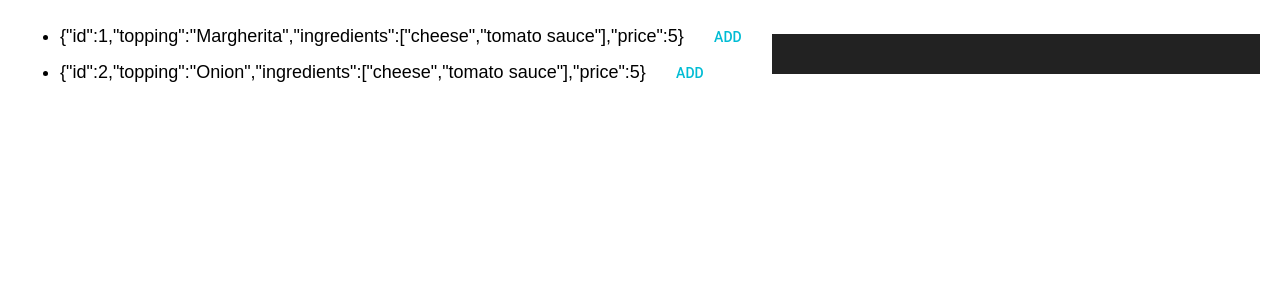
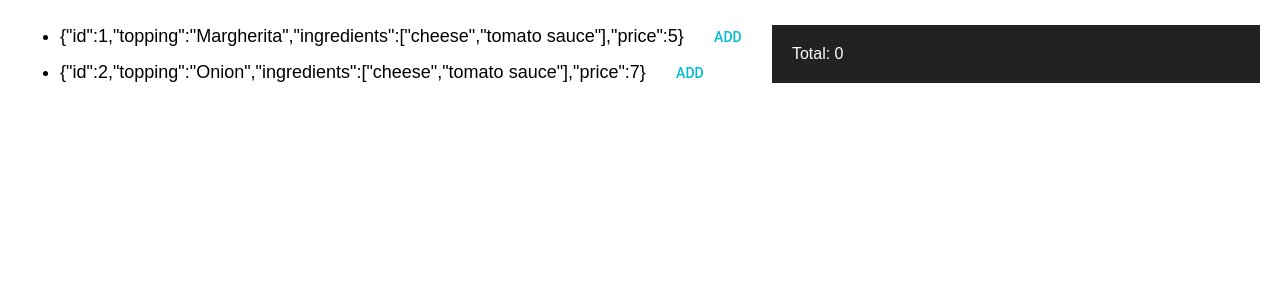
Before and after one commit to ruggertech/pizzeriaClient, a React (Create React App) app: page / in a window 1280 px wide. Shown: the top 300 px of the page. Built offline with nearby package versions, Linux system fonts and the light colour scheme.

Commit message:
feat: show total price

```diff
--- a/src/App.jsx
+++ b/src/App.jsx
@@ -11,10 +11,13 @@ class App extends Component {
     super();
     App.state.orders = [];
     App.state.pizzaList = [];
+    App.state.orderTotal = 0;
   }
 
   addOrder(order) {
     App.state.orders.push(order);
+    App.state.orderTotal = App.state.orderTotal + order.price;
+    console.log('addOrder: ', order.price);
     this.forceUpdate()
   }
 
--- a/src/orderSummary.component.jsx
+++ b/src/orderSummary.component.jsx
@@ -6,10 +6,12 @@ class OrderSummary extends Component {
   render() {
     return (
       <div className="e-order-summary">
+        <div className="e-order-list">
         {App.state && App.state.orders && App.state.orders.map(ord => {
-          console.log('here: ');
           return JSON.stringify(ord);
         })}
+        </div>
+        <div className="e-order-total">Total: {App.state.orderTotal || 0}</div>
       </div>
     );
   }
--- a/src/pizza.service.js
+++ b/src/pizza.service.js
@@ -17,7 +17,7 @@ class PizzaService {
           "ingredients": [
             "cheese", "tomato sauce"
           ],
-          "price":       5
+          "price":       7
         }
 
       ]
```
